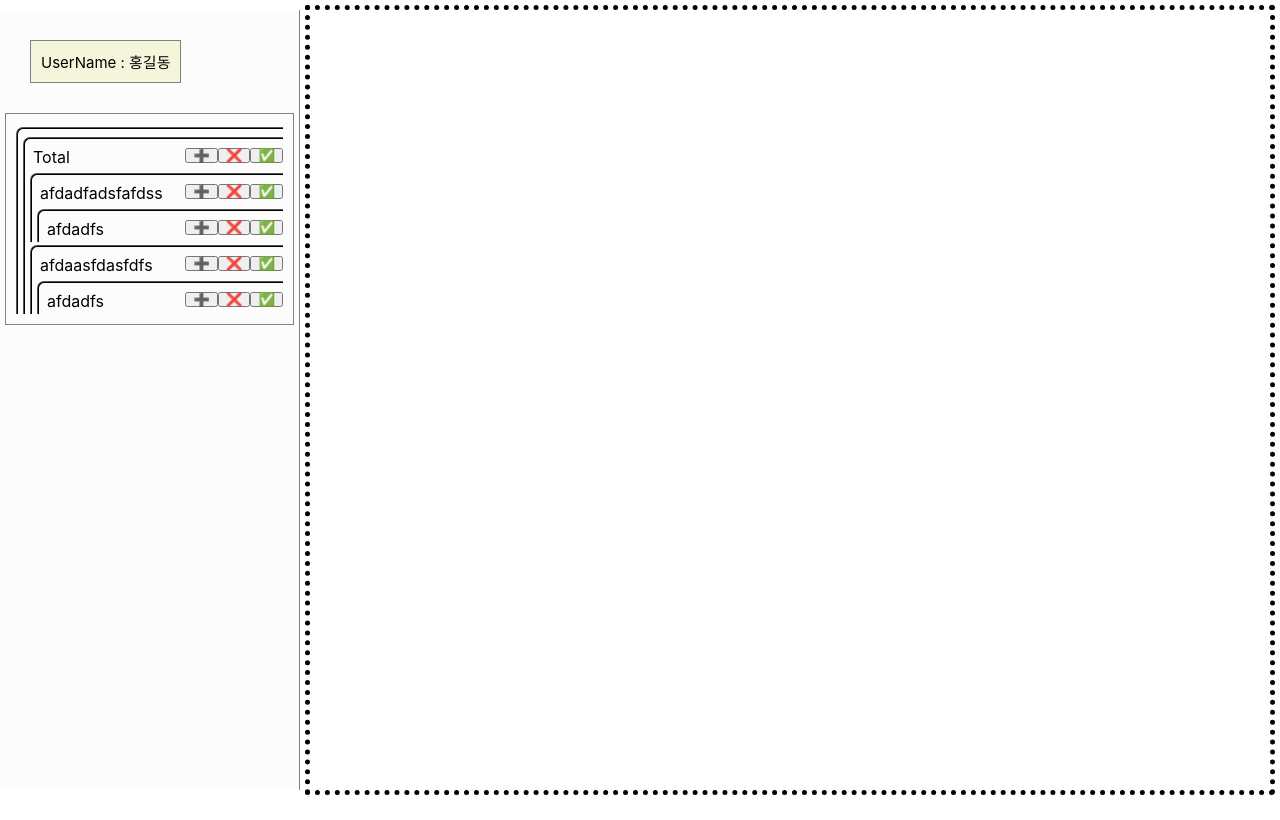
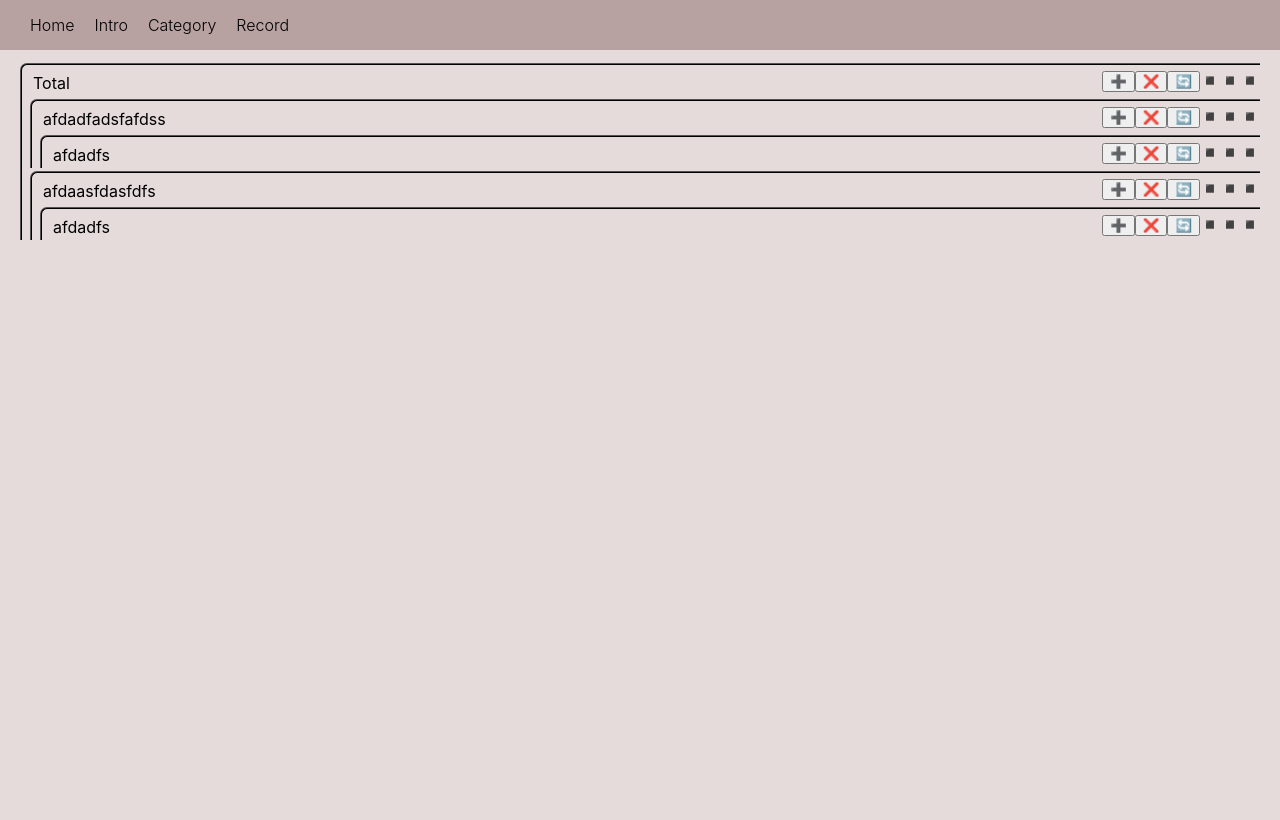
Before and after one commit to limeojin363/10000H, a React (Create React App) app: page /category in a window 1280 px wide. Built offline with nearby package versions, Linux system fonts and the light colour scheme.

Commit message:
라우터구조수정

```diff
--- a/src/App.css
+++ b/src/App.css
@@ -1,28 +1,37 @@
 .App {
-    min-height: 100vh;
+    min-height: 95vh;
+    padding-top: 60px;
+    padding-left: 20px;
+    padding-right: 20px;
+    background-color: rgb(229, 219, 219);
 }
 
-.Contents {
-    border: 5px dotted black;
-    margin: 5px;
+.navBar {
+    display:flex;
+    align-items: center;
+    width: 100%;
+    height: 50px;
+    background-color: rgb(183, 161, 161);
+    position: fixed;
+    top: 0;
+    left: 0;
+    right : 0;
+    font-weight:300;
 }
 
-.SideBar {
-    background-color: rgb(252, 252, 252);
+.navBar>*{
+    padding:10px;
 }
 
-.SideBar > * {
-    margin: 5px;
-    padding: 10px;
-    border: 1px solid grey;
+.navBar>*:first-child{
+    padding-left:30px;
 }
 
-.SideBar > .user {
-    background-color: beige;
-    font-size: 15px;
-    margin: 30px;
-    width: fit-content;
+.navBar>*:hover{
+    cursor:pointer
 }
+
+.contents
 
 .aboutChildren > * {
     display: inline-flex;
@@ -31,56 +40,32 @@
     justify-content: flex-start; /* 세로 - 상단으로 */
 }
 
-.folder {
+.category {
     border-top: 2px ridge black;
     border-left: 2px ridge black;
     border-top-left-radius: 7px;
-    padding-left: 5px;
+    padding-left: 8px;
     padding-top: 5px;
     margin-top: 3px;
 }
 
-.folderNameBox {
+.categoryNameBox {
     padding:3px;
     min-height: 20px;
     max-height: 20px;
+}
+
+.option {
+    background-color: rgba(187, 133, 133, 0);
+}
+
+.option:hover {
+    cursor: pointer;
+    background-color: rgb(185, 185, 185);
+    transition: all 0.1s;
 }
 
 .spaceBetween {
     display: flex;
     justify-content: space-between;
 }
-
-@media only screen and (max-width: 600px) {
-    .SideBar {
-        display: none;
-    }
-
-    .Content {
-        margin-top:30px;
-        margin-right: 10px;
-        margin-left: 10px;
-    }
-}
-
-@media only screen and (min-width: 600px) {
-
-    .App {
-        display: grid;
-        grid-template-columns: 300px 1fr;
-    }
-
-    .SideBar {
-        border-right: 1px solid grey;
-        margin-top: 10px;
-        margin-bottom: 10px;
-    }
-
-
-    .Content {
-        margin-top:80px;
-        margin-right: 10px;
-        margin-left: 10px;
-    }
-
-}
--- a/src/App.js
+++ b/src/App.js
@@ -1,29 +1,26 @@
 import './App.css';
 import { Routes, Route, Link, useNavigate, Outlet } from 'react-router-dom'
 import { useSelector } from "react-redux"
-import { Folders } from "./Folders"
-import {Content} from "./Content"
+import { Category } from './Category';
+import {Record} from "./Record"
 
 function App() {
   let navigate = useNavigate();
 
   return (
     <div className="App">
-      {/* 화면 출력 : 좌측 사이드바 영역 */}
-      <div className="SideBar">
-        <div className="user">
-          UserName : 홍길동
-        </div>
-        <div className="">
-          <Folders></Folders>
-        </div>
+      <div className="navBar">
+        <span onClick={()=>{navigate('/')}}>Home</span>
+        <span onClick={()=>{navigate('intro')}}>Intro</span>
+        <span onClick={()=>{navigate('/category')}}>Category</span>
+        <span onClick={()=>{navigate('/content/0')}}>Record</span>
       </div>
-      {/* 화면 출력 : 우측 콘텐츠 영역 */}
-      <div className="Contents">
+      <div className="Contents" style={{display:'block'}}>
         <Routes>
-          <Route path='/' element={<div>메인 페이지입니다. 좌측 사이드바에서 컨텐츠를 선택하세요.</div>}/>
-          <Route path='/content/:address' element={<Content></Content>}>
-          </Route>
+          <Route path='/' element={<div>메인 페이지입니다. 상단에서 컨텐츠를 선택하세요.</div>}/>
+          <Route path='/intro' element={<div>ㅎㅇ</div>}/>
+          <Route path='/category' element={<Category/>}/>
+          <Route path='/content/:address' element={<Record/>}/>
         </Routes>
       </div>
     </div>
--- /dev/null
+++ b/src/Category.js
@@ -0,0 +1,62 @@
+import { useNavigate } from "react-router-dom";
+import { useDispatch, useSelector } from "react-redux"
+import { addChild, changeFolderName, removeChild} from './store'
+
+function Category() {
+    let state = useSelector(( state )=>{ return state })
+    let start = state.rootFolder.children
+    return (
+        <div>
+            {
+                start.map((a,i)=>{
+                    return <ShowCategory address='/content/' key={i} object={start[i]}/>
+                })
+            }
+        </div>
+    )
+}
+
+// 객체를 props로 받아 해당 객체와 자식 객체들을 재귀적으로 호출하는 엘리먼트
+function ShowCategory(props) {
+    let dispatch = useDispatch();
+    let navigate = useNavigate()
+    let state = useSelector(( state )=>{ return state })
+    let object = props.object
+    let address = ''
+    if (object.depth != 0) {
+        address = props.address + '-' + object.id
+    } else {
+        address = props.address + object.id
+    }
+    return (
+        <div className='category'>
+            <div style={{display:'flex', justifyContent:'space-between'}}>
+                <span onClick={()=>{navigate(address)}}>
+                    <div className="categoryNameBox">{object.name}</div>
+                </span>
+                <span className="aboutChildren">
+                    <button onClick={()=>{
+                        dispatch(addChild({name : 'TempName', address : address}))
+                    }}>➕</button>
+                    <button onClick={()=>{
+                        if (window.location.href.includes(address)) navigate('/')
+                        dispatch(removeChild({address : address}))
+                    }}>❌</button>
+                    <button onClick={()=>{
+                        var newName = prompt("새로운 폴더명을 입력하세요")
+                        dispatch(changeFolderName({address : address, newName : newName}))
+                    }}>🔄</button>
+                    <span className="option">◾◾◾</span>
+                </span>
+            </div>
+            {object.children.map((a,i)=>{
+                return (
+                    <ShowCategory address={address} key={i} object={a}/>
+                )
+            })}
+        </div>
+    )
+}
+
+
+export {Category}
--- a/src/Content.js
+++ b/src/Record.js
@@ -3,7 +3,7 @@ import { useParams } from "react-router-dom";
 import { getObj } from "./getObj";
 import { addRecord, removeRecord, changeRecordName } from './store'
 
-function Content() {
+function Record() {
     let dispatch = useDispatch();
     let state = useSelector(( state )=>{ return state })
     let {address} = useParams()
@@ -19,7 +19,7 @@ function PrintRecord(props) {
     let address = props.address
 
     return (
-        <div style={{paddingLeft: props.depth*3 + 'px'}}>
+        <div style={{paddingLeft: props.depth*5 + 'px'}}>
             <PrintSelfRecord first={props.first} obj={obj} address={address}/>
             {
                 props.obj.children.map((a,i)=>{
@@ -50,7 +50,7 @@ function PrintSelfRecord(props) {
                         <button onClick={()=>{
                             let newComment = prompt()
                             dispatch(changeRecordName({address : address, id : a.id, newComment : newComment }))
-                        }}>✅</button>
+                        }}>🔄</button>
                         </div>
                     </div>
                     )
@@ -62,4 +62,4 @@ function PrintSelfRecord(props) {
 }
 
 
-export {Content}
+export {Record}
--- a/src/store.js
+++ b/src/store.js
@@ -80,7 +80,7 @@ let rootFolder = createSlice({
     }
 })
 
-export let {  addChild, removeChild, changeFolderName, addRecord,removeRecord,changeRecordName} = rootFolder.actions
+export let { addChild, removeChild, changeFolderName, addRecord,removeRecord,changeRecordName} = rootFolder.actions
 
 export default configureStore({
   reducer: {
```
